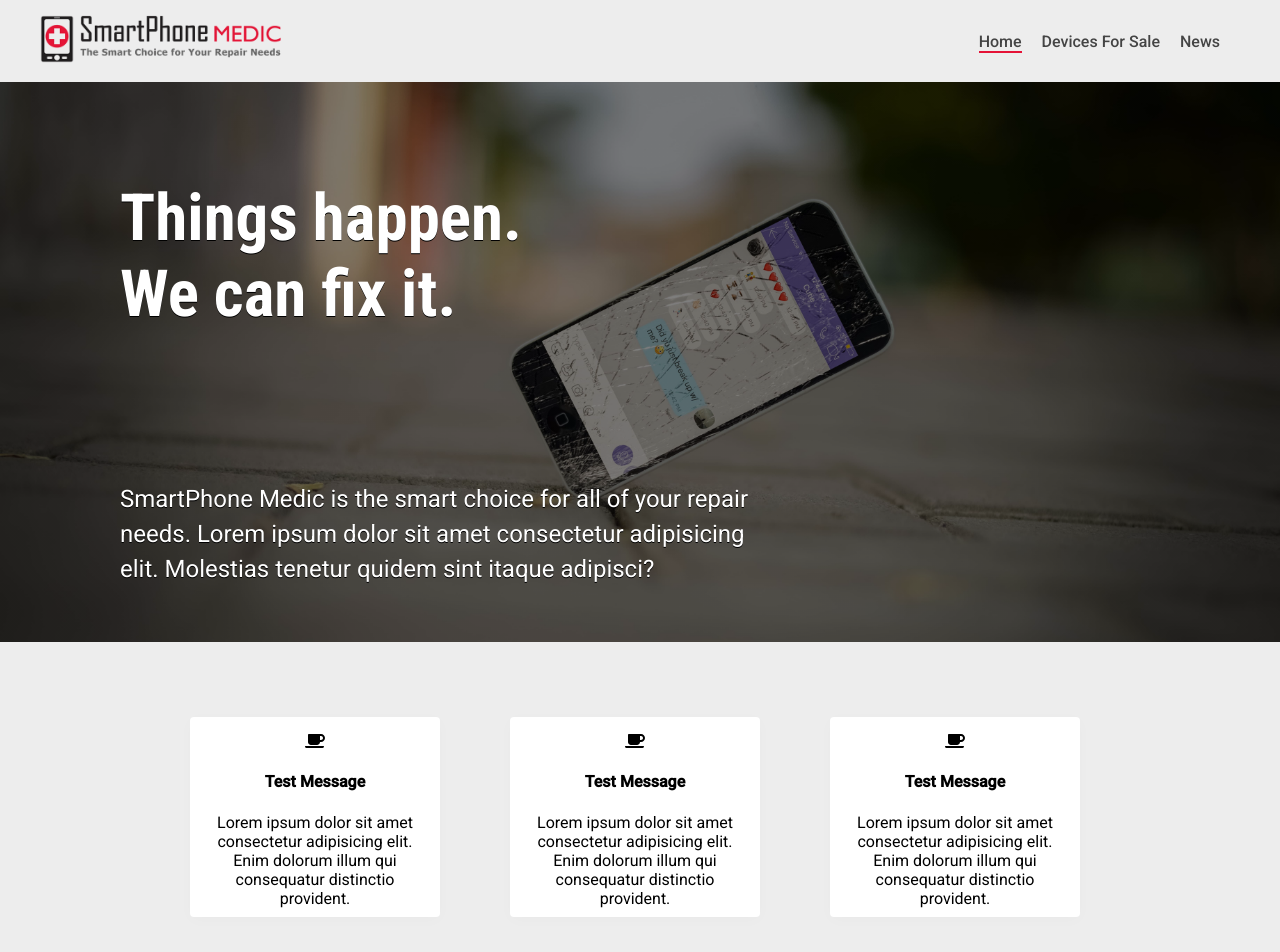
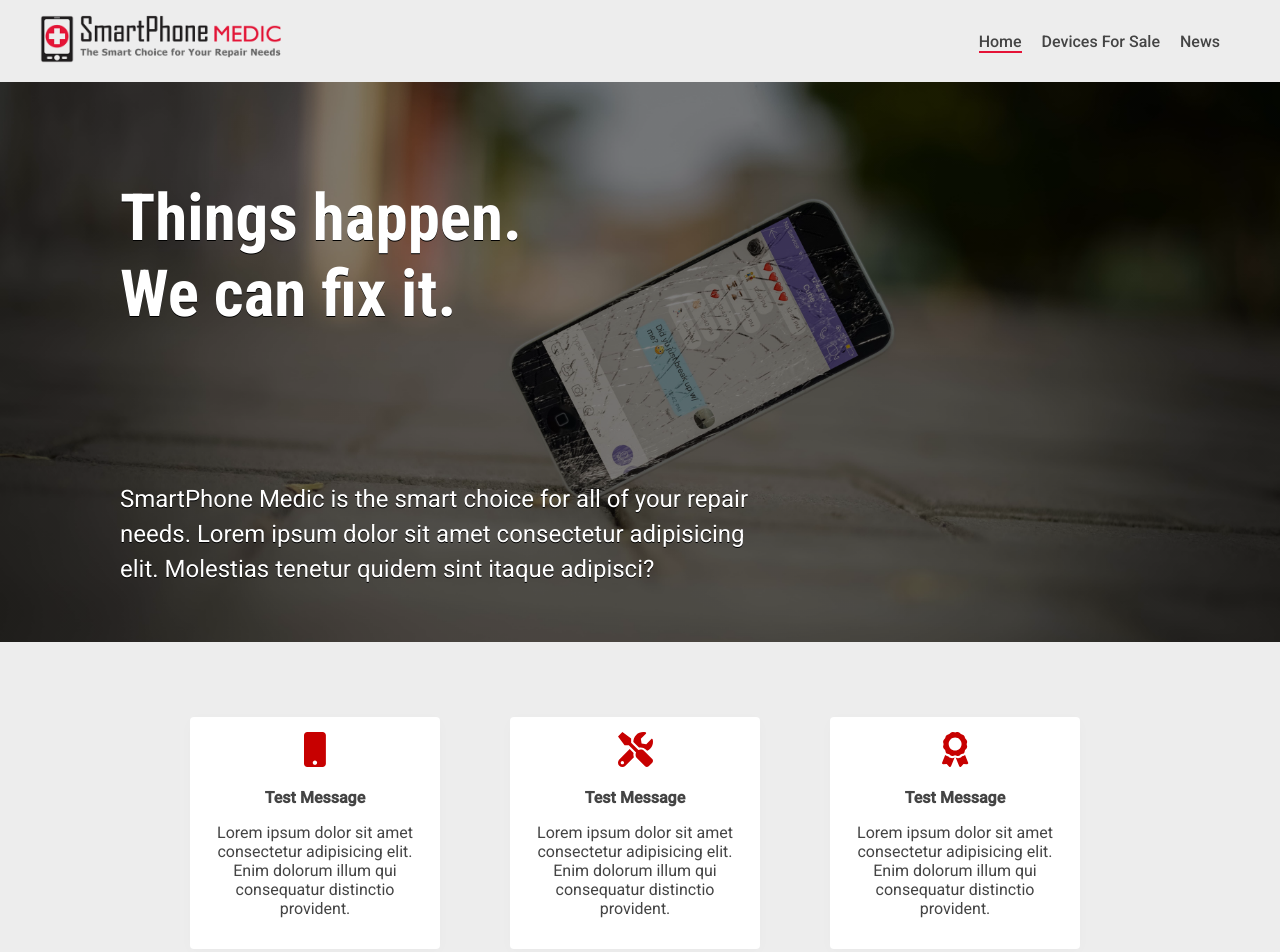
Before and after one commit to jordanepps/smartphone_medic, a React (Create React App) app in the folder client/: page / in a window 1280 px wide. Shown: the top 952 px of the page. Built offline with nearby package versions, Linux system fonts and the light colour scheme.

Commit message:
Add proper icon to home card

```diff
--- a/client/src/components/HomeCardContainer/HomeCardContainer.css
+++ b/client/src/components/HomeCardContainer/HomeCardContainer.css
@@ -9,12 +9,21 @@
 
 .home-card {
   box-shadow: 0px 3px 15px rgba(0, 0, 0, 0.02);
-  height: 200px;
+  /* height: 200px; */
   width: 250px;
   background-color: white;
   margin: 25px 35px;
   border-radius: 4px;
   padding: 15px;
-  color: black;
+  color: #444;
   text-align: center;
 }
+
+.home-card svg {
+  font-size: 35px;
+  color: rgb(199, 0, 0);
+}
+
+.home-card .card-title {
+  margin-bottom: 5px;
+}
--- a/client/src/components/HomeCardContainer/HomeCardContainer.js
+++ b/client/src/components/HomeCardContainer/HomeCardContainer.js
@@ -1,12 +1,12 @@
 import React from 'react';
 import './HomeCardContainer.css';
 import { FontAwesomeIcon } from '@fortawesome/react-fontawesome';
-import { faCoffee } from '@fortawesome/free-solid-svg-icons';
+import { faMobile, faTools, faAward } from '@fortawesome/free-solid-svg-icons';
 
-function HomeCard() {
+function HomeCard({ icon }) {
   return (
     <div className="home-card">
-      <FontAwesomeIcon icon={faCoffee} />
+      <FontAwesomeIcon icon={icon} />
       <h4 className="card-title">Test Message</h4>
       <p className="card-body">
         Lorem ipsum dolor sit amet consectetur adipisicing elit. Enim dolorum
@@ -19,9 +19,9 @@ function HomeCard() {
 export default function HomeCardContainer() {
   return (
     <div className="home-card-container">
-      <HomeCard />
-      <HomeCard />
-      <HomeCard />
+      <HomeCard icon={faMobile} />
+      <HomeCard icon={faTools} />
+      <HomeCard icon={faAward} />
     </div>
   );
 }
```
